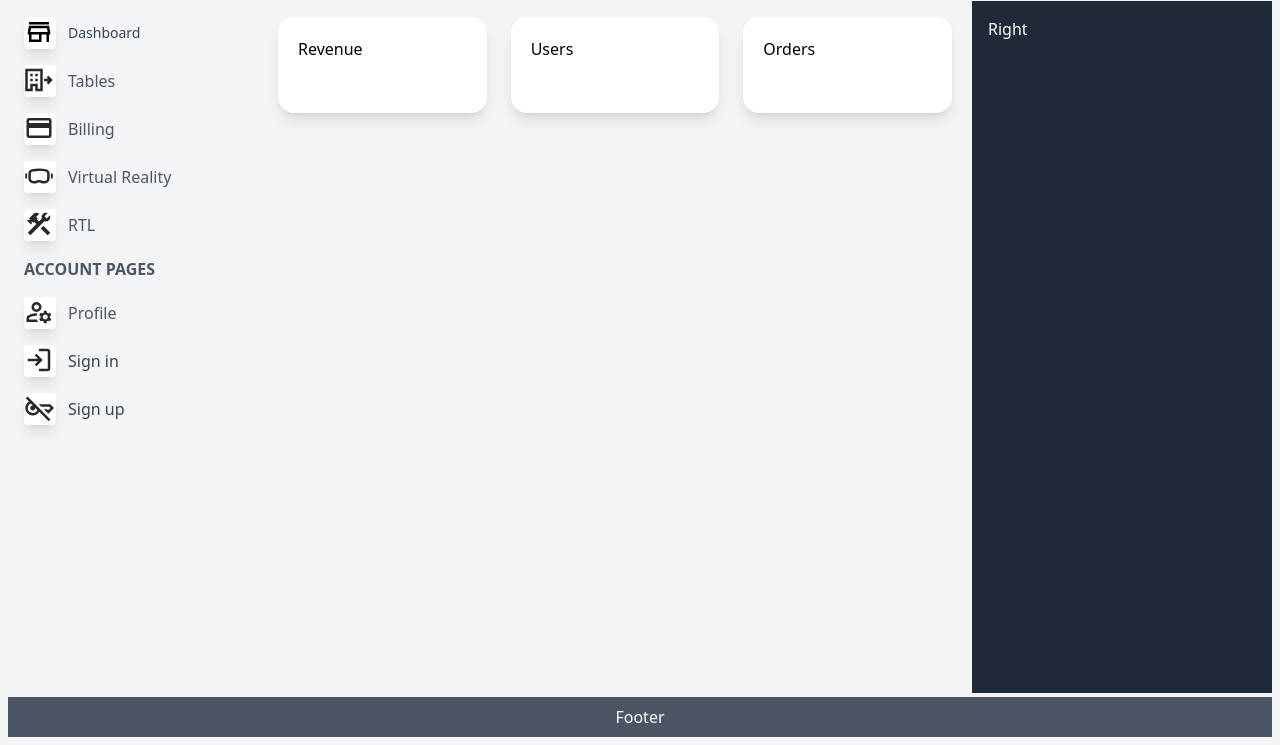
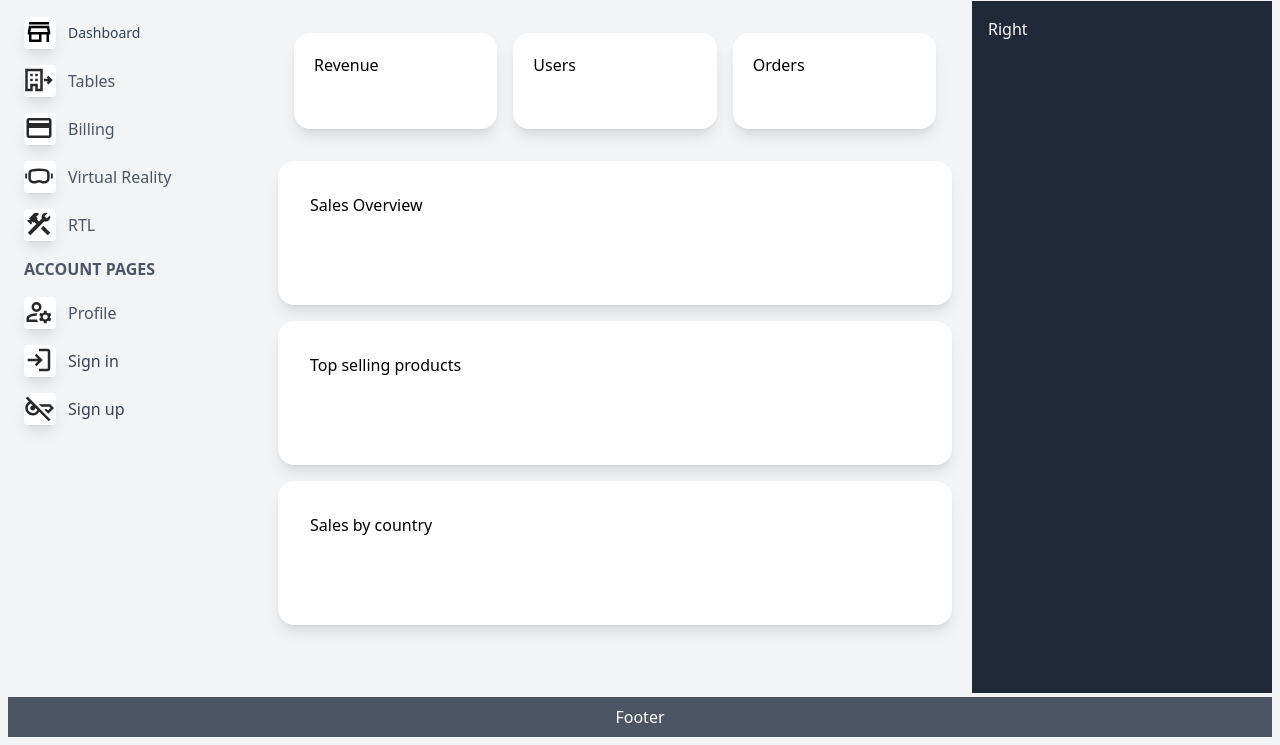
Before and after one commit to DessyZeal/TailwindCSS-Dashboard, a plain HTML site: page index.html in a window 1280 px wide. Shown: the part 71-816 px from the top of the page. Drawn offline with nearby package versions, Linux system fonts and the light colour scheme.

Commit message:
Tailwind Dashboard

```diff
--- a/index.html
+++ b/index.html
@@ -58,10 +58,15 @@
             </div>
         </nav>
         <div class="grid lg:grid-cols-[1fr_300px] grid-cols-1 gap-1">
-            <section class="bg p-4 grid sm:grid-cols-2 lg:grid-cols-3 gap-6">
-                <div class="bg-white p-5 h-24 rounded-2xl shadow-lg">Revenue</div>
-                <div class="bg-white p-5 h-24 rounded-2xl shadow-lg">Users</div>
-                <div class="bg-white p-5 h-24 rounded-2xl shadow-lg">Orders</div>
+            <section class="gap-4 p-4 grid grid-rows-[auto_auto_auto_1fr_auto]">
+                <div class=" p-4 grid sm:grid-cols-1 lg:grid-cols-3 gap-4">
+                    <div class="bg-white p-5 h-24 rounded-2xl shadow-lg">Revenue</div>
+                    <div class="bg-white p-5 h-24 rounded-2xl shadow-lg">Users</div>
+                    <div class="bg-white p-5 h-24 rounded-2xl shadow-lg">Orders</div>
+                </div>
+                <div class="bg-white p-8 h-36 shadow-lg rounded-2xl">Sales Overview</div>
+                <div class="bg-white p-8 h-36 shadow-lg rounded-2xl">Top selling products</div>
+                <div class="bg-white p-8 h-36 shadow-lg rounded-2xl">Sales by country</div>
             </section>
             <div class="bg-gray-800 p-4 text-white">Right</div>
         </div>
```
